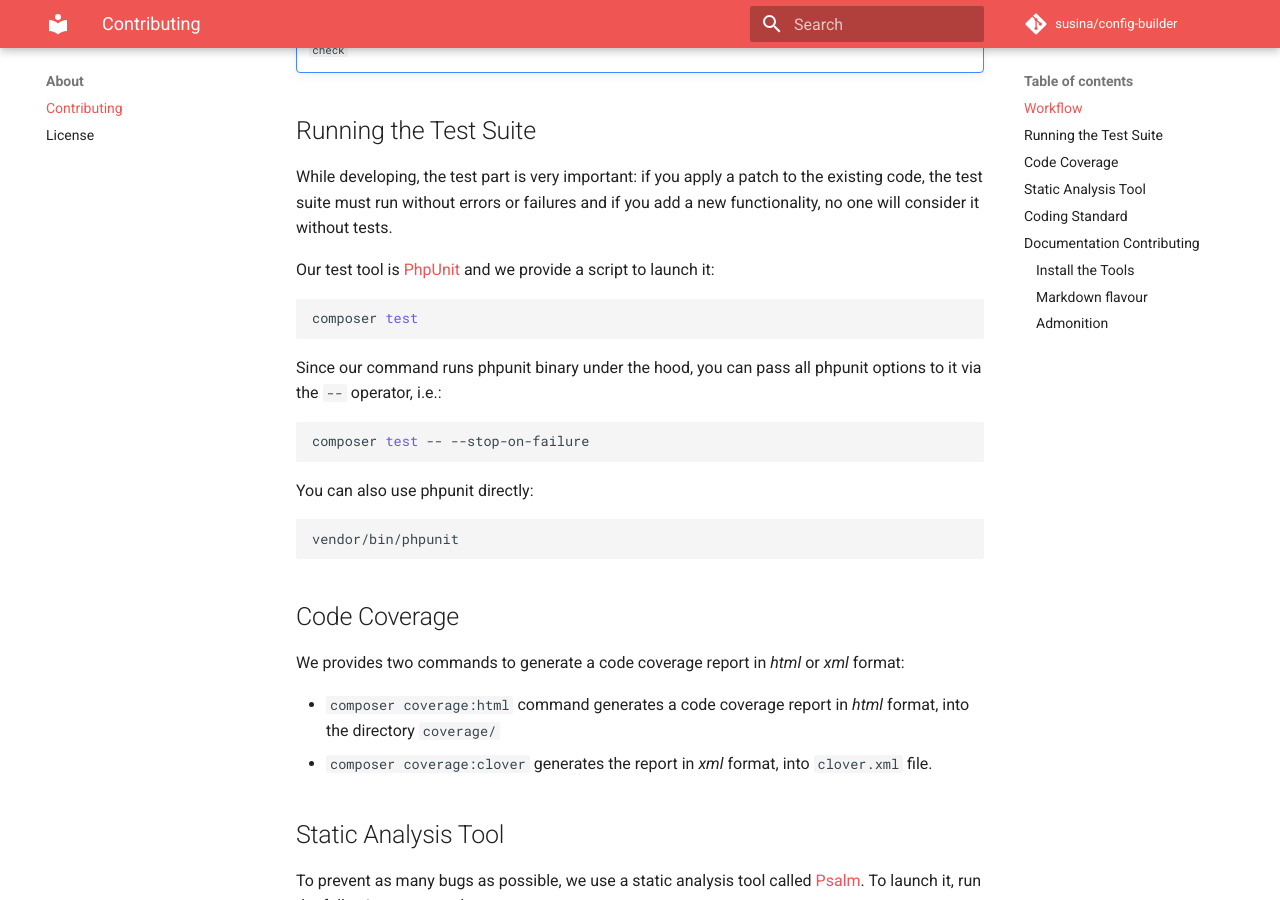
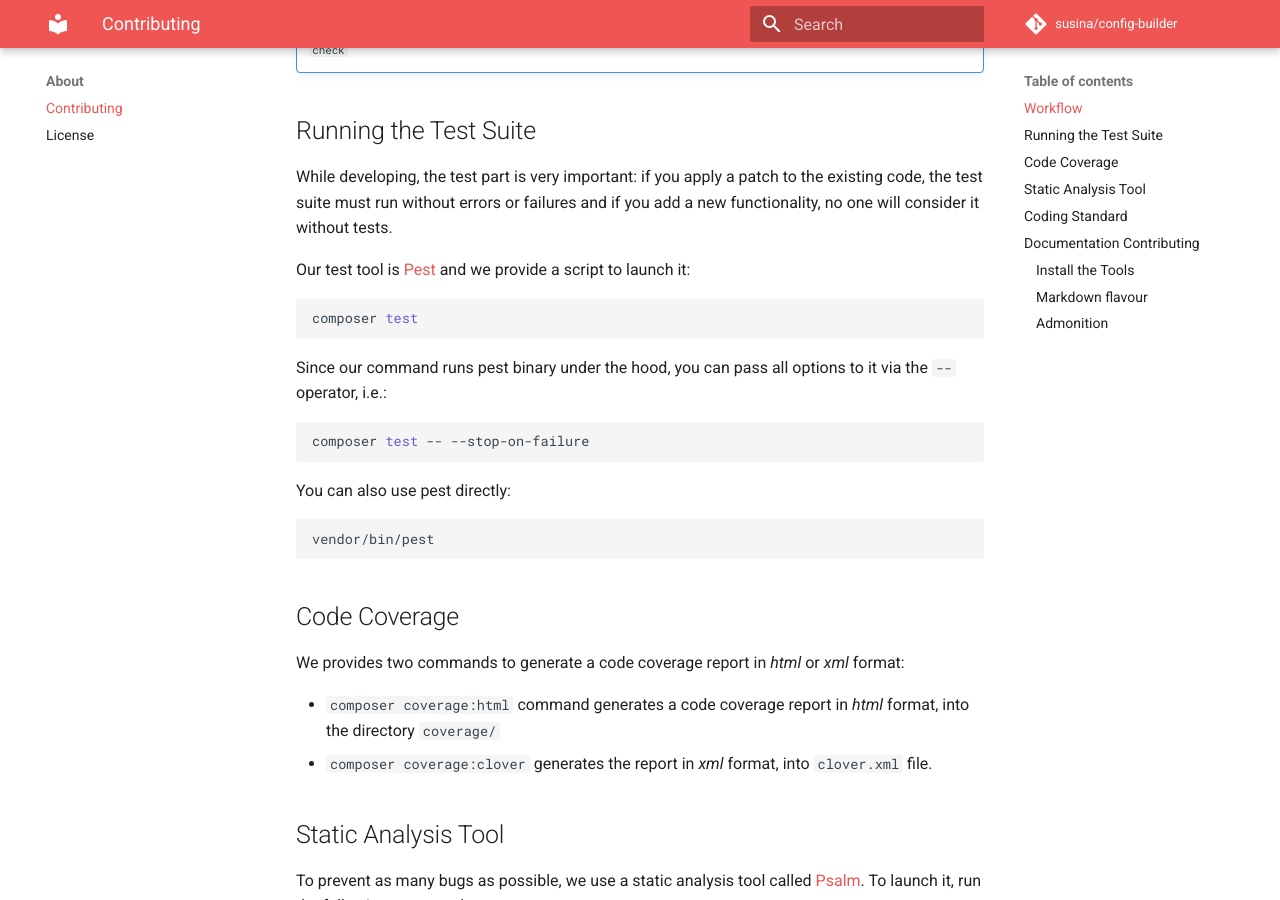
Before and after one commit to susina/config-builder, an MkDocs documentation site: the page built from docs/contributing.md, in a window 1280 px wide and 900 px high, scrolled down 456 px. Built offline with MkDocs 1.6.1 and Material for MkDocs 9.7.7, drawn with Linux system fonts in a browser that asks for light colours; comment, search, counter and statistics services are not loaded.

Commit message:
Fix doxumentation

````diff
--- a/docs/contributing.md
+++ b/docs/contributing.md
@@ -12,21 +12,21 @@
 
 While developing, the test part is very important: if you apply a patch to the existing code, the test suite must run without errors or failures and if you add a new functionality, no one will consider it without tests.
 
-Our test tool is [PhpUnit](https://phpunit.de/) and we provide a script to launch it:
+Our test tool is [Pest](https://pestphp.com/) and we provide a script to launch it:
 
 ```bash
 composer test
 ```
-Since our command runs phpunit binary under the hood, you can pass all phpunit options to it via the `--` operator, i.e.:
+Since our command runs pest binary under the hood, you can pass all options to it via the `--` operator, i.e.:
 
 ```bash
 composer test -- --stop-on-failure
 ```
 
-You can also use phpunit directly:
+You can also use pest directly:
 
 ```bash
-vendor/bin/phpunit
+vendor/bin/pest
 ```
 
 ## Code Coverage
````
